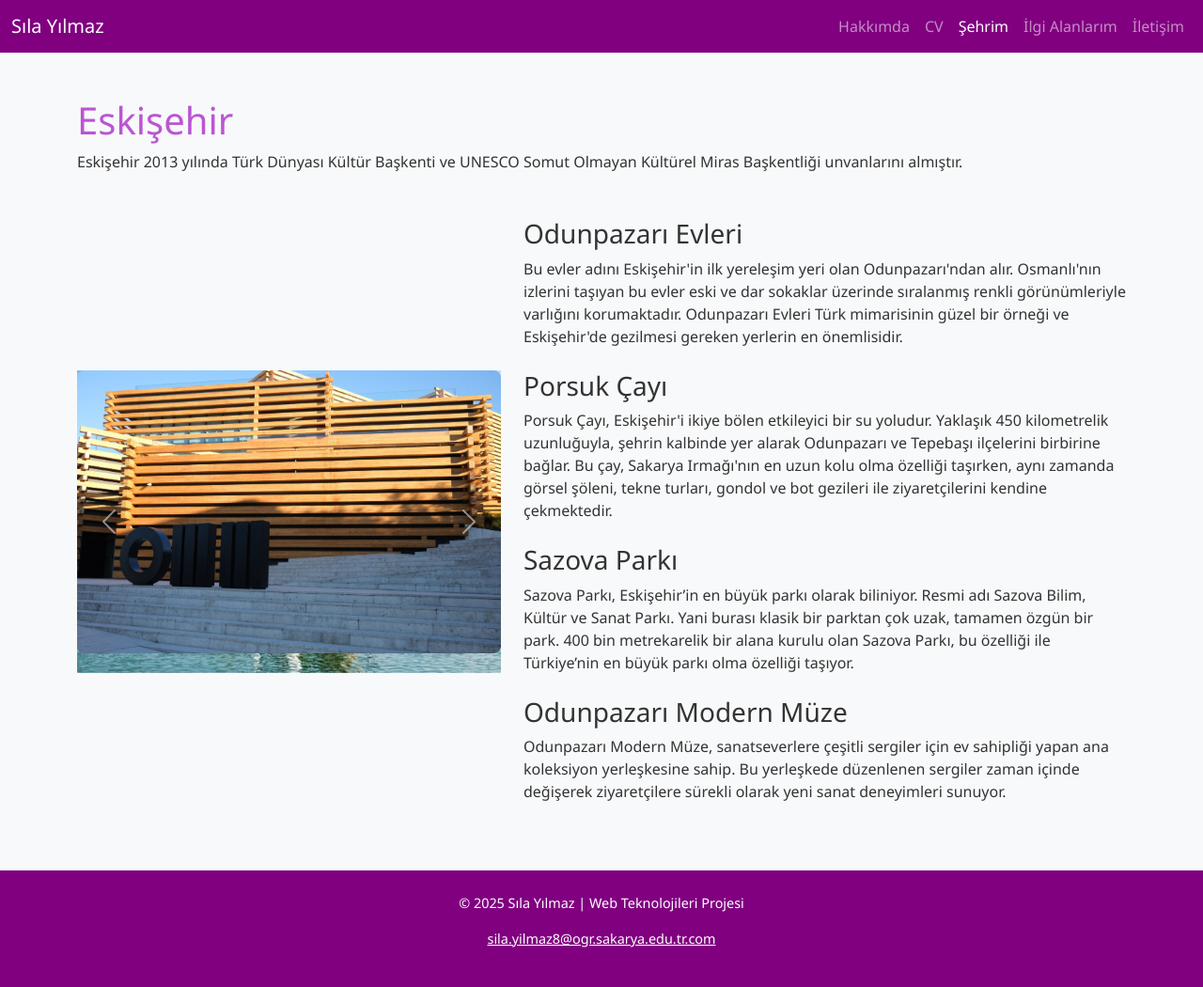
After one commit to sila1508/web_proje, a PHP site: page /sehrim.html in a window 1280 px wide. The commit adds this page. Shown: the whole page at 94% size. Run offline with PHP 8.4, Linux system fonts and the light colour scheme.

Commit message:
CV ve Şehrim sayfaları oluşturuldu

```diff
--- a/anasayfa.html
+++ b/anasayfa.html
@@ -17,8 +17,8 @@
             </button>
             <div class="collapse navbar-collapse" id="navbarNav">
                 <ul class="navbar-nav ms-auto">
-                    <li class="nav-item"><a class="nav-link active" href="index.html">Hakkımda</a></li>
-                    <li class="nav-item"><a class="nav-link" href="cv.html">CV</a></li>
+                    <li class="nav-item"><a class="nav-link active" href="anasayfa.html">Hakkımda</a></li>
+                    <li class="nav-item"><a class="nav-link" href="ozgecmis.html">CV</a></li>
                     <li class="nav-item"><a class="nav-link" href="sehrim.html">Şehrim</a></li>
                     <li class="nav-item"><a class="nav-link" href="ilgi-alanlarim.html">İlgi Alanlarım</a></li>
                     <li class="nav-item"><a class="nav-link" href="iletisim.html">İletişim</a></li>
--- /dev/null
+++ b/sehrim.html
@@ -0,0 +1,101 @@
+<!DOCTYPE html>
+<html lang="en">
+<head>
+    <meta charset="UTF-8">
+    <meta name="viewport" content="width=device-width, initial-scale=1.0">
+    <title>Sıla Yılmaz-Şehrim</title>
+    <link rel="stylesheet" href="https://cdn.jsdelivr.net/npm/bootstrap@5.3.3/dist/css/bootstrap.min.css">
+    <link rel="stylesheet" href="style.css">
+</head>
+<body>
+    <nav class="navbar navbar-expand-lg navbar-dark" style="background-color:#800080;">
+           <div class="container-fluid">
+            <a class="navbar-brand" href="#"> Sıla Yılmaz</a>
+            <button class="navbar-toggler" type="button" data-bs-toggle="collapse" data-bs-target="#navbarNav">
+                <span class="navbar-toggler-icon"></span>
+            </button>
+            <div class="collapse navbar-collapse" id="navbarNav">
+                <ul class="navbar-nav ms-auto">
+                    <li class="nav-item"><a class="nav-link" href="anasayfa.html">Hakkımda</a></li>
+                    <li class="nav-item"><a class="nav-link" href="ozgecmis.html">CV</a></li>
+                    <li class="nav-item"><a class="nav-link active" href="sehrim.html">Şehrim</a></li>
+                    <li class="nav-item"><a class="nav-link" href="ilgi-alanlarim.html">İlgi Alanlarım</a></li>
+                    <li class="nav-item"><a class="nav-link" href="iletisim.html">İletişim</a></li>
+                </ul>
+            </div>
+           </div>
+        </nav>
+    <main class="container mt-5">
+        <header class="mb-4">
+        <h1>Eskişehir</h1>
+        <p>Eskişehir 2013 yılında Türk Dünyası Kültür Başkenti ve UNESCO Somut Olmayan Kültürel Miras Başkentliği unvanlarını almıştır.</p>
+        </header>
+
+        <div class="row align-items-center mt-5">
+            <div class="col-md-5">
+                <div id="eskisehirSlider" class="carousel slide" data-bs-ride="carousel">
+                    <div class="carousel-inner">
+                        <div class="carousel-item active">
+                            <a href="https://eskisehir.ktb.gov.tr/TR-336894/odunpazari-evleri.html"><img src="gorseller/odunpazari.jpg" class="d-block w-100 img-fluid" alt="Odunpazarı Evleri"></a>
+                        </div>
+                        <div class="carousel-item active">
+                            <a href="https://gezimanya.com/eskisehir/gezilecek-yerler/porsuk-cayi"><img src="gorseller/porsukcayi.jpg" class="d-block w-100 img-fluid" alt="Porsuk Çayı""></a>
+                        </div>
+                        <div class="carousel-item active">
+                            <a href="https://www.eskisehir.bel.tr/sayfalar.php?sayfalar_id=57"><img src="gorseller/sazova.jpg" class="d-block w-100 img-fluid" alt="Sazova Parkı"></a>
+                        </div>
+                        <div class="carousel-item active">
+                            <a href="https://omm.art/tr"><img src="gorseller/muze.jpg" class="d-block w-100 img-fluid" alt="Odunpazarı Modern Müze"></a>
+                        </div>
+                    </div>
+                     <button class="carousel-control-prev" type="button" data-bs-target="#eskisehirSlider" data-bs-slide="prev">
+                       <span class="carousel-control-prev-icon"></span>
+                     </button>
+                    <button class="carousel-control-next" type="button" data-bs-target="#eskisehirSlider" data-bs-slide="next">
+                       <span class="carousel-control-next-icon"></span>
+                    </button>
+                </div>
+            </div>
+
+            <div class="col-md-7">
+                <section id="odunpazari" class="mb-4">
+                    <h3>Odunpazarı Evleri</h3>
+                    <p>Bu evler adını Eskişehir'in ilk yereleşim yeri olan Odunpazarı'ndan alır. Osmanlı'nın izlerini taşıyan bu evler eski ve dar
+                        sokaklar üzerinde sıralanmış renkli görünümleriyle varlığını korumaktadır. Odunpazarı Evleri Türk mimarisinin güzel bir örneği
+                        ve Eskişehir'de gezilmesi gereken yerlerin en önemlisidir.
+                    </p>
+                </section>
+
+                <section id="porsukcayi" class="mb-4">
+                    <h3>Porsuk Çayı</h3>
+                    <p>Porsuk Çayı, Eskişehir'i ikiye bölen etkileyici bir su yoludur. Yaklaşık 450 kilometrelik uzunluğuyla, şehrin kalbinde yer alarak
+                        Odunpazarı ve Tepebaşı ilçelerini birbirine bağlar. Bu çay, Sakarya Irmağı'nın en uzun kolu olma özelliği taşırken, aynı zamanda
+                        görsel şöleni, tekne turları, gondol ve bot gezileri ile ziyaretçilerini kendine çekmektedir.
+                    </p>
+                </section>
+
+                <section id="sazova" class="mb-4">
+                    <h3>Sazova Parkı</h3>
+                    <p>Sazova Parkı, Eskişehir’in en büyük parkı olarak biliniyor. Resmi adı Sazova Bilim, Kültür ve Sanat Parkı. Yani burası klasik bir
+                        parktan çok uzak, tamamen özgün bir park. 400 bin metrekarelik bir alana kurulu olan Sazova Parkı, bu özelliği ile
+                        Türkiye’nin en büyük parkı olma özelliği taşıyor.
+                    </p>
+                </section>
+
+                <section id="muze" class="mb-4">
+                    <h3>Odunpazarı Modern Müze</h3>
+                    <p>Odunpazarı Modern Müze, sanatseverlere çeşitli sergiler için ev sahipliği yapan ana koleksiyon yerleşkesine sahip. Bu yerleşkede
+                        düzenlenen sergiler zaman içinde değişerek ziyaretçilere sürekli olarak yeni sanat deneyimleri sunuyor.
+                    </p>
+                </section>
+            </div>
+      </div>
+    </main>
+    <footer class="text-white text-center p-4 mt-5" style="background-color:#800080;">
+            <p>&copy; 2025 Sıla Yılmaz | Web Teknolojileri Projesi</p>
+            <p><a href="mailto:sila.yilmaz8@ogr.sakarya.edu.tr.com" class="text-white">sila.yilmaz8@ogr.sakarya.edu.tr.com</a></p>
+    </footer>
+
+    <script src="https://cdn.jsdelivr.net/npm/bootstrap@5.3.3/dist/js/bootstrap.bundle.min.js"></script>
+</body>
+</html>
--- a/style.css
+++ b/style.css
@@ -9,3 +9,17 @@ h1,h2{
 footer{
     font-size: 0.9rem;
 }
+html, body {
+    height: 100%;
+    margin: 0;
+    display: flex;
+    flex-direction: column;
+}
+main {
+    flex: 1;
+}
+.carousel-item img {
+    max-height: 450px;
+    object-fit: cover;
+    border-radius: 8px;
+}
```
Also changed, not shown: ozgecmis.html (added, +59 -0 lines), gorseller/muze.jpg (added), gorseller/odunpazari.jpg (added), gorseller/porsukcayi.jpg (added), gorseller/sazova.jpg (added).
